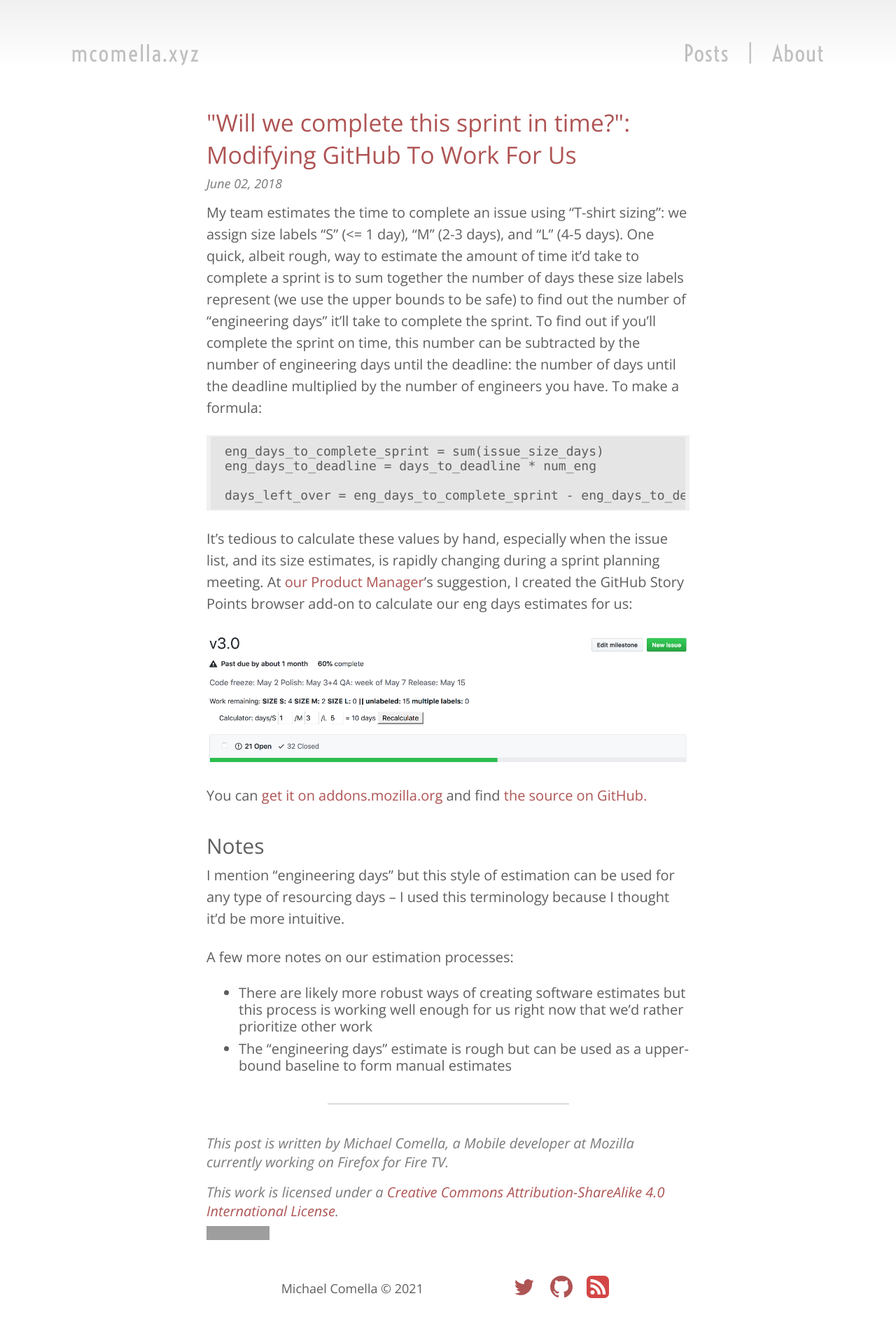
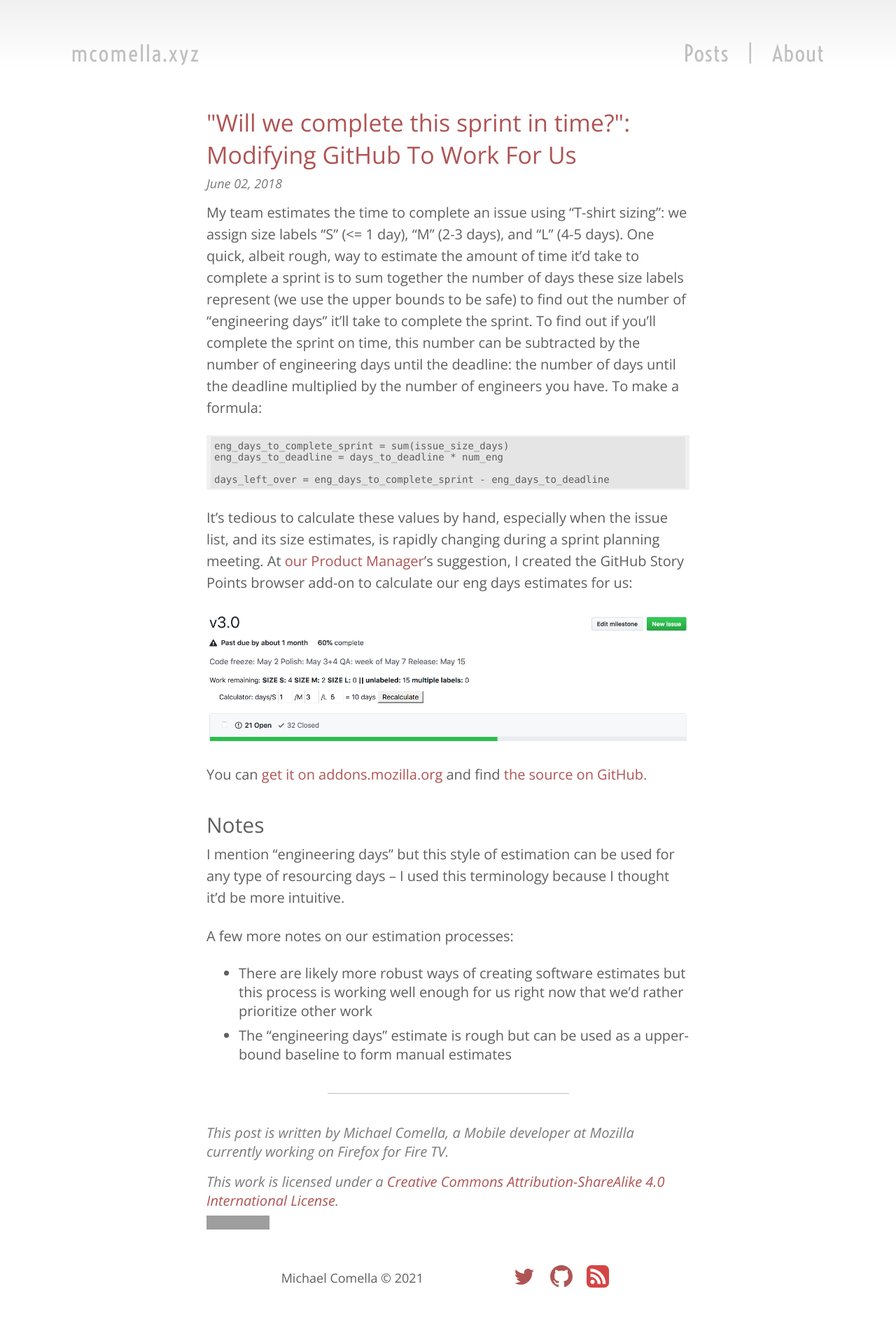
Before and after one commit to mcomella/mcomella.github.com, a Jekyll site: the page built from _posts/2018-06-02-github-story-points.md, in a window 1280 px wide. Shown: the whole page at 70% size. Built offline with Jekyll 4.4.1, drawn with Linux system fonts in a browser that asks for light colours; grey boxes are pictures that could not be loaded.

Commit message:
Clean up code blocks.

```diff
--- a/css/main.css
+++ b/css/main.css
@@ -8,6 +8,14 @@
 }
 
 {% include css/syntax-highlighting.css %}
+
+pre code {
+    font-size: 14px; /* override too large font */
+}
+
+.highlight pre code {
+    padding: 5px; /* override too large padding */
+}
 
 :root {
     --content-width: 690px;
@@ -134,10 +142,6 @@
     background: #F0F0F0;
 }
 
-.content li {
-    line-height: 1.2;
-}
-
 .content li + li {
     margin-top: 8px;
 }
```
